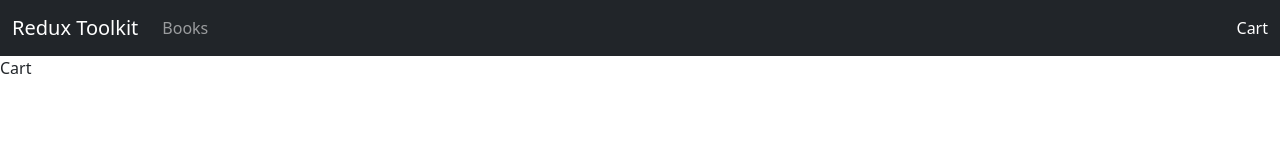
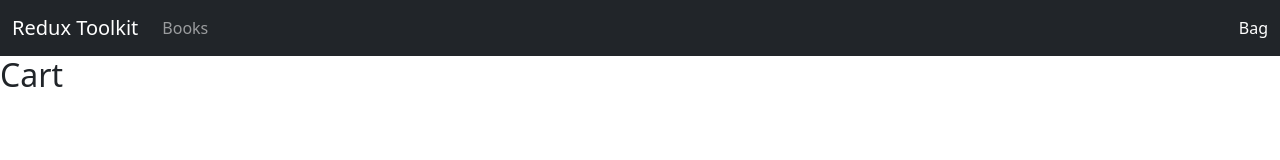
Before and after one commit to akhtarvahid/books-store, a React (Create React App) app: page /cart in a window 1280 px wide. Shown: the top 160 px of the page. Built offline with nearby package versions, Linux system fonts and the light colour scheme.

Commit message:
added books to cart

```diff
--- a/src/components/Cart.js
+++ b/src/components/Cart.js
@@ -1,7 +1,44 @@
 import React from 'react'
+import { useSelector } from 'react-redux';
+import Button from 'react-bootstrap/Button';
+import Card from 'react-bootstrap/Card';
+import Row from 'react-bootstrap/Row';
 
 export default function Cart() {
+  const bagBooks = useSelector(state => state.cart);
+
+  const rowStyle = {
+    display: 'flex',
+    flexDirection: 'row',
+    justifyContent: 'space-around',
+    alignItems: 'center'
+  }
+
   return (
-    <div>Cart</div>
+    <div>
+      <h2>Cart</h2>
+      <Row xs={12} md={12} className="g-4">
+        {bagBooks.map(book =>
+          <Card bg='light' style={rowStyle}>
+            <Card style={{ width: '30%' }}>
+              <Card.Img variant="top" src={book.image} style={{ width: 420, height: 500, marginBlock: -70, marginLeft: 60 }} />
+              <Card.Body className="text-center">
+                <Card.Title>{book.title}</Card.Title>
+                <Card.Text>
+                  {book.subTitle}
+                </Card.Text>
+                <Card.Text>
+                  {book.price}
+                </Card.Text>
+              </Card.Body>
+              <Card.Footer className="text-center">
+                <Button variant="primary">Remove</Button>
+              </Card.Footer>
+            </Card>
+            <div>0</div>
+          </Card>
+        )}
+      </Row>
+    </div>
   )
 }
--- a/src/components/NavBar.js
+++ b/src/components/NavBar.js
@@ -1,9 +1,12 @@
 import Container from 'react-bootstrap/Container';
 import Nav from 'react-bootstrap/Nav';
 import Navbar from 'react-bootstrap/Navbar';
+import { useSelector } from 'react-redux';
 import { Link } from 'react-router-dom';
 
 function NavBar() {
+    const bagItems = useSelector(state => state.cart);
+
     return (
         <Navbar expand='lg' bg="dark" data-bs-theme="dark">
             <Container fluid>
@@ -14,7 +17,7 @@ function NavBar() {
                 <Navbar.Toggle />
                 <Navbar.Collapse className='justify-content-end'>
                     <Navbar.Text>
-                        <Nav.Link to="/cart" as={Link}>Cart</Nav.Link>
+                        <Nav.Link to="/cart" as={Link}>Bag {bagItems.length > 0 && <span>{bagItems.length}</span>}</Nav.Link>
                     </Navbar.Text>
                 </Navbar.Collapse>
             </Container>
```
